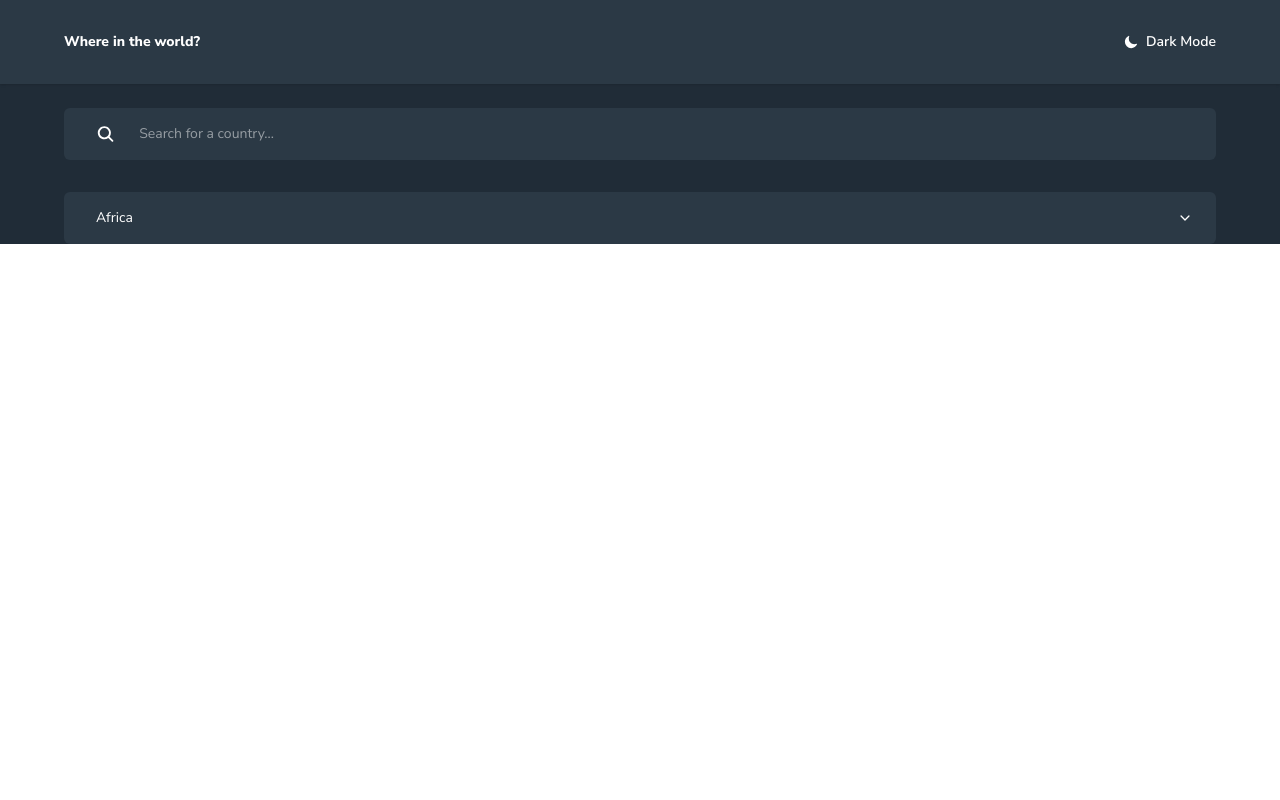
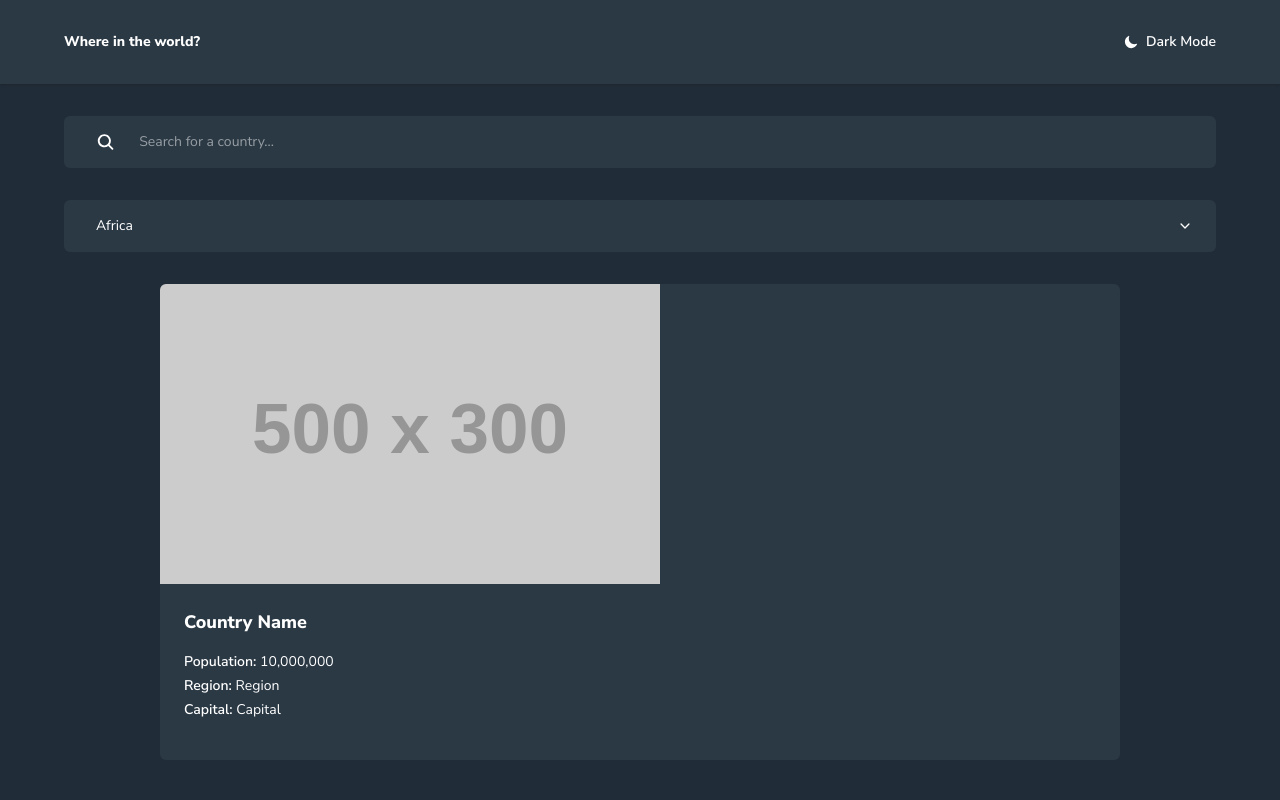
Before and after one commit to marcodamianperez/frontend-mentor-challenges, a React (Vite) app: page / in a window 1280 px wide. Shown: the top 800 px of the page. Built offline with nearby package versions, Linux system fonts and the light colour scheme.

Commit message:
feat: add contry card (placeholder)

```diff
--- a/src/components/CountryCard.tsx
+++ b/src/components/CountryCard.tsx
@@ -1,5 +1,23 @@
 function CountryCard() {
-  return <div>CountryCard</div>;
+  return (
+    <div className="w-[75%] bg-dark-mode-element mx-auto pb-4 rounded-md overflow-hidden">
+      <div>
+        <img src="https://placehold.co/500x300" alt="flag" />
+      </div>
+      <div className="p-6 flex flex-col gap-1 text-white">
+        <p className="font-extrabold text-lg pb-3">Country Name</p>
+        <p>
+          <span className="font-semibold">Population: </span>10,000,000
+        </p>
+        <p>
+          <span className="font-semibold">Region: </span>Region
+        </p>
+        <p>
+          <span className="font-semibold">Capital: </span>Capital
+        </p>
+      </div>
+    </div>
+  );
 }
 
 export default CountryCard;
--- a/src/pages/Home.tsx
+++ b/src/pages/Home.tsx
@@ -1,3 +1,4 @@
+import CountryCard from "../components/CountryCard";
 import Filter from "../components/Filter";
 import Navbar from "../components/Navbar";
 import SearchBar from "../components/SearchBar";
@@ -6,9 +7,13 @@ function Home() {
   return (
     <div className="text-sm bg-dark-mode-bg">
       <Navbar title="Where in the world?" />
-      <div className="flex flex-col gap-8 my-6 w-[90%] mx-auto">
+      <div className="flex flex-col gap-8 py-8 w-[90%] mx-auto">
         <SearchBar />
         <Filter />
+      </div>
+      <div className="flex flex-col gap-12 pb-12">
+        <CountryCard />
+        <CountryCard />
       </div>
     </div>
   );
```
